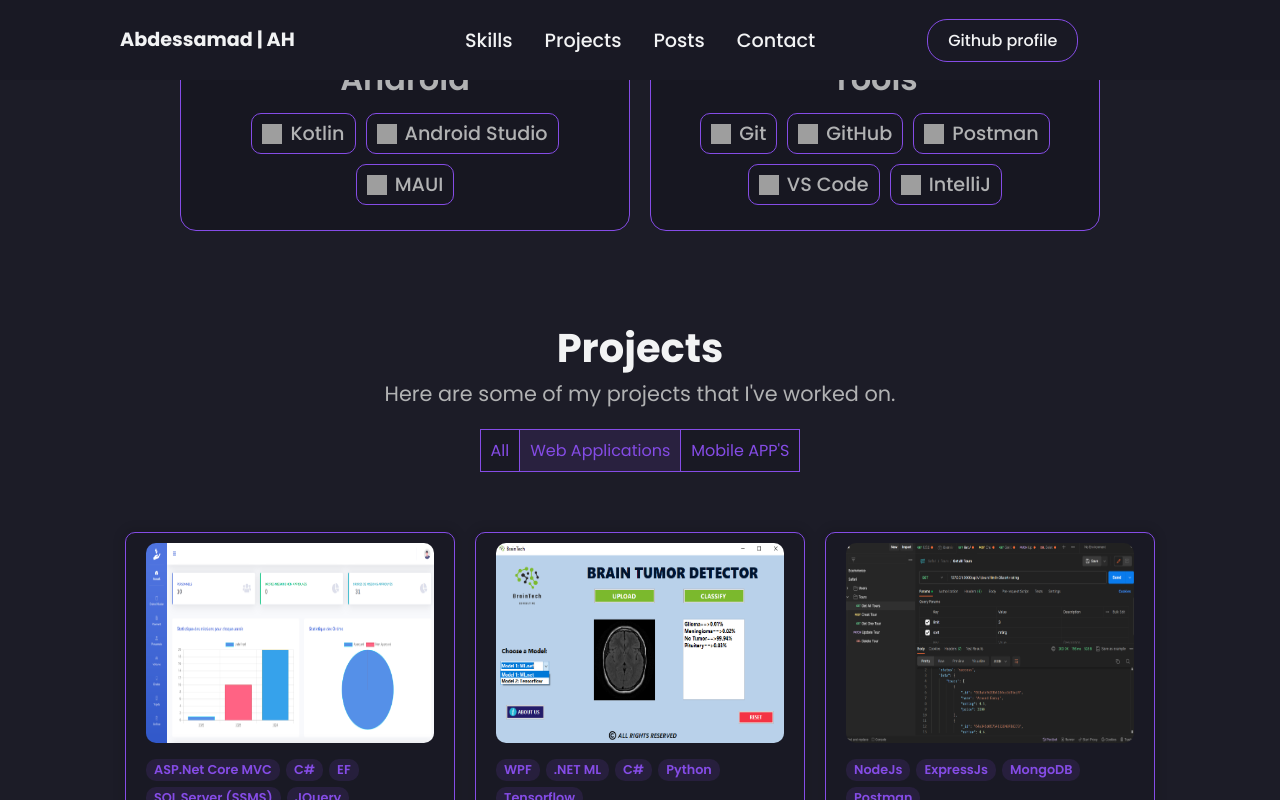
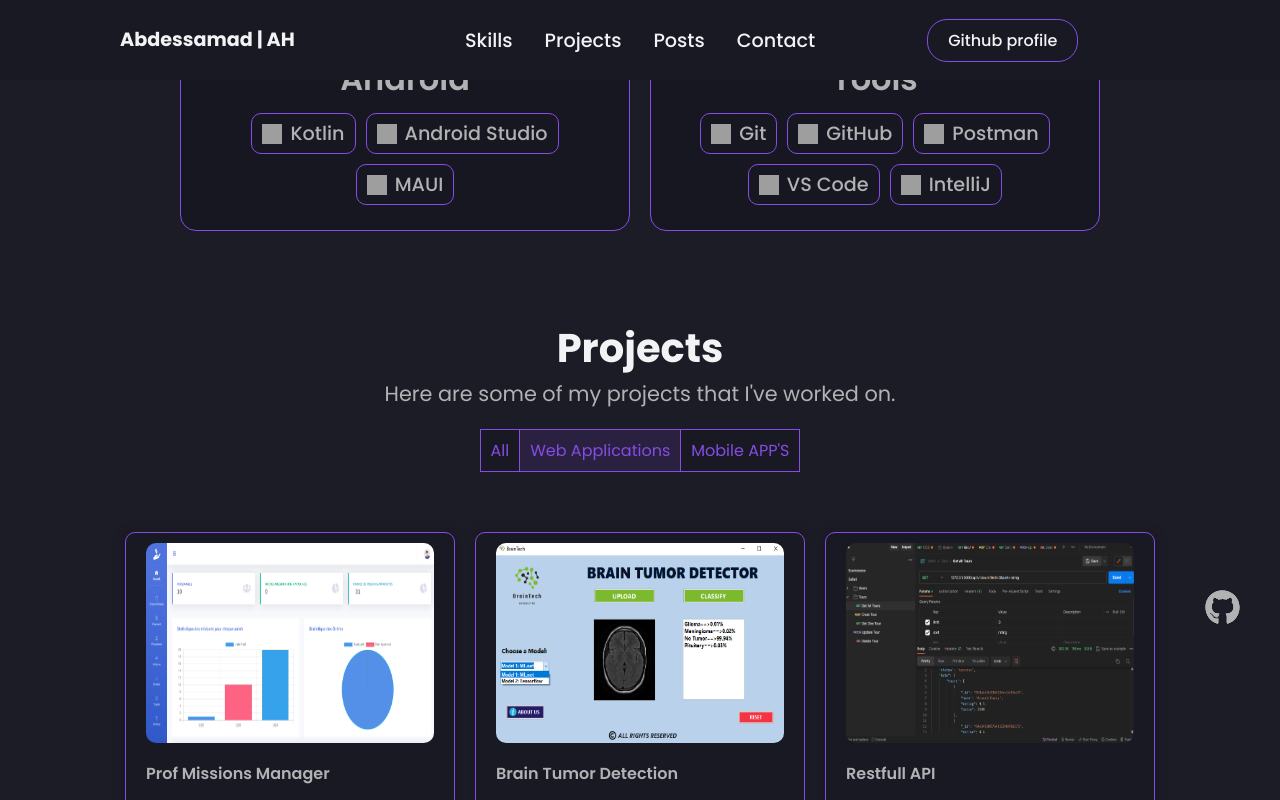
Before and after one commit to AHabdessamad/Portfolio, a React (Create React App) app: page / in a window 1280 px wide. Both pictures are taken after a click on the element "Web Applications". Shown: the part 1144-1944 px from the top of the page. Built offline with nearby package versions, Linux system fonts and the light colour scheme; grey boxes are pictures that could not be loaded.

Commit message:
Added Github icon to project Card

```diff
--- a/src/components/Projects.js
+++ b/src/components/Projects.js
@@ -4,6 +4,8 @@ import { useState } from 'react'
 import {projects} from '../data/constants'
 import { Link as LinkR, Link } from 'react-router-dom';
 import { Fade } from 'react-awesome-reveal';
+import { FaGithub } from 'react-icons/fa';
+import { hover } from '@testing-library/user-event/dist/hover';
 
 
 const ContainerProjects = styled.div`
@@ -126,6 +128,7 @@ const CardImage = styled.img`
     border-radius: 10px;
     oject-fit: cover;
     background-color: ${({ theme }) => theme.white};
+    position: relative;
 `;
 
 const Techs = styled.div`
@@ -175,6 +178,16 @@ const GithubLink = styled(LinkR)`
     font-size: 1rem;
     color: ${({ theme }) => theme.text_secondary};
 `;
+
+const icon = {
+  color: '#b1b2b3',
+  width: '35px',
+  height: '35px',
+  position: 'absolute',
+  right: '40px',
+  top: '235px',
+}
+
 export default function Projects() {
   const [toggle, setToggle] = useState('All')
   return (
@@ -215,6 +228,7 @@ export default function Projects() {
                     <Fade direction='up' triggerOnce>
                         <Card key={project.id}>
                         <CardImage src={project.image} />
+                        <Link to={project.github} target="_blank"><FaGithub style={icon}/></Link>
                         <CardTitle>{project.title}</CardTitle>
                         <CardDate>{project.date}</CardDate>
                         <Techs>
@@ -229,14 +243,15 @@ export default function Projects() {
                   : ( projects.filter((project) => project.type === toggle).map((project) => {
                     return(<Card key={project.id}>
                             <CardImage src={project.image} alt={project.title}/>
+                            <Link to={project.github} target="_blank"><FaGithub style={icon}/></Link>
+                            <CardTitle>{project.title}</CardTitle>
+                            <CardDate>{project.date}</CardDate>
                             <Techs>
                               {project.tags.map((tag) => {
                                 return(<Tech key={tag}>{tag}</Tech>)
                              })}
                            </Techs>
-                           <CardTitle>{project.title}</CardTitle>
                            <CardDescription>{project.description}</CardDescription>
-                           <Link  to={project.github}><GithubLink>Github -></GithubLink></Link>
                      </Card>
                     )
                    }))
```
